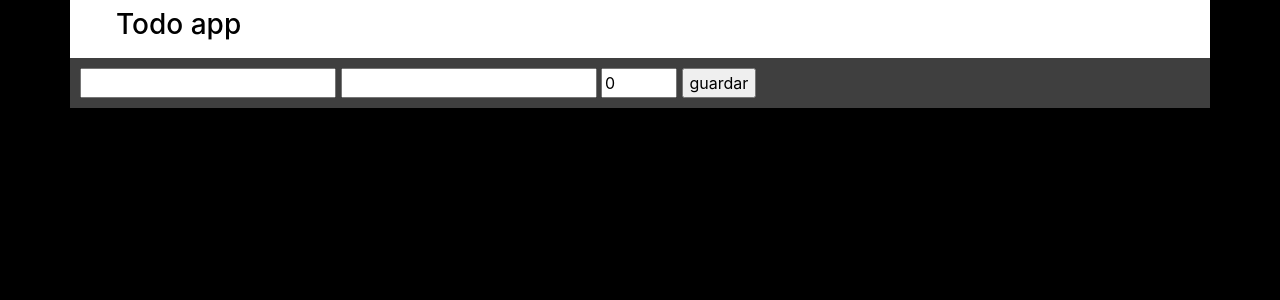
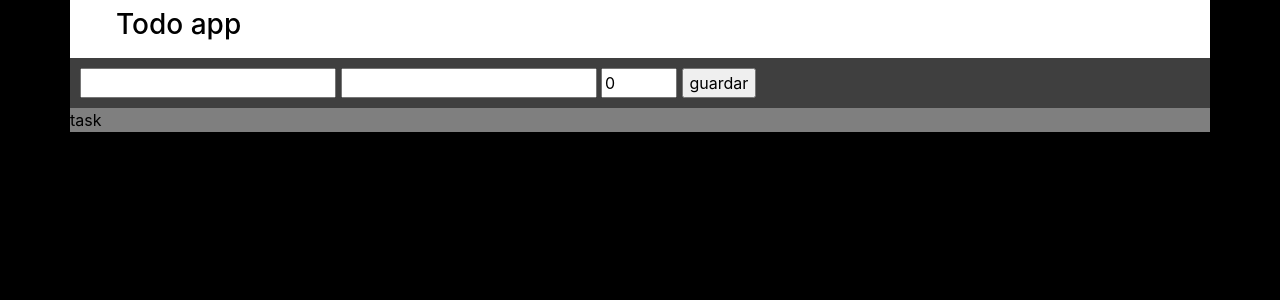
Before and after one commit to thejavierCO/Todo-app-svelte, a Svelte app: page / in a window 1280 px wide. Shown: the top 300 px of the page. Built offline with nearby package versions, Linux system fonts and the light colour scheme.

Commit message:
implementar un print

```diff
--- a/src/components/App.svelte
+++ b/src/components/App.svelte
@@ -1,6 +1,7 @@
 <script>
   import Main from "./Main.svelte";
   import Input from "./input.svelte";
+  import Print from "./print.svelte";
   export let app;
   const data = ({ detail }) => {
     let [name, description, id] = detail.map((e) => ({
@@ -52,6 +53,10 @@
     <div class="row render">
       <Input on:data={data} on:mount={mount} />
     </div>
-    <div class="row row-cols-4" />
+    <div class="row row-cols-4">
+      <Print {app} let:task>
+        <span>task</span>
+      </Print>
+    </div>
   </div>
 </Main>
--- a/src/components/print.svelte
+++ b/src/components/print.svelte
@@ -0,0 +1,5 @@
+<script>
+  export let app;
+</script>
+
+<slot><!-- optional fallback --></slot>
```
